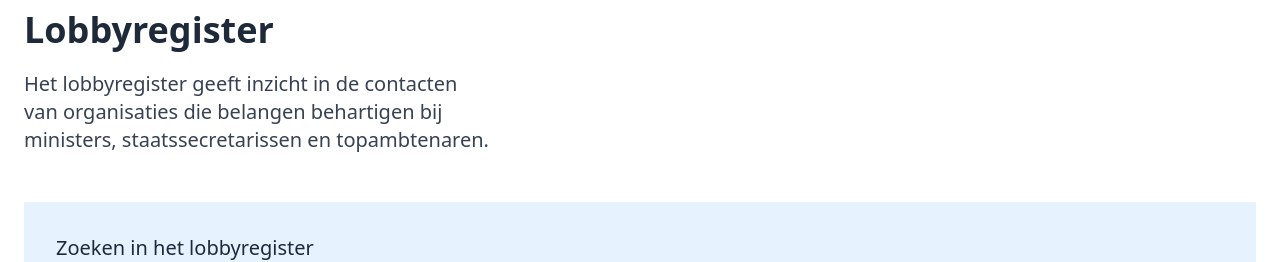
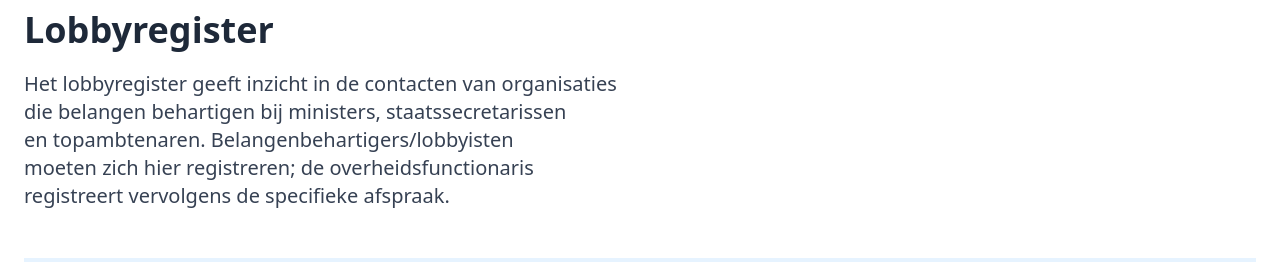
Before and after one commit to openstate/lobbyregister, a SvelteKit app: page / in a window 1280 px wide. Shown: the part 513-775 px from the top of the page. Built offline with nearby package versions, Linux system fonts and the light colour scheme; no server answers; the database is empty.

Commit message:
Expands the introduction text

```diff
--- a/src/routes/+page.svelte
+++ b/src/routes/+page.svelte
@@ -10,7 +10,8 @@
   <h1 class="text-4xl font-semibold text-gray-800 mb-5">Lobbyregister</h1>
   <p class="sm:text-balance text-lg sm:text-xl text-gray-700 max-w-2xl">
     Het lobbyregister geeft inzicht in de contacten van organisaties die belangen behartigen bij
-    ministers, staatssecretarissen en topambtenaren.
+    ministers, staatssecretarissen en topambtenaren. Belangenbehartigers/lobbyisten moeten zich hier registreren;
+    de overheidsfunctionaris registreert vervolgens de specifieke afspraak.
   </p>
 </div>
 
```
